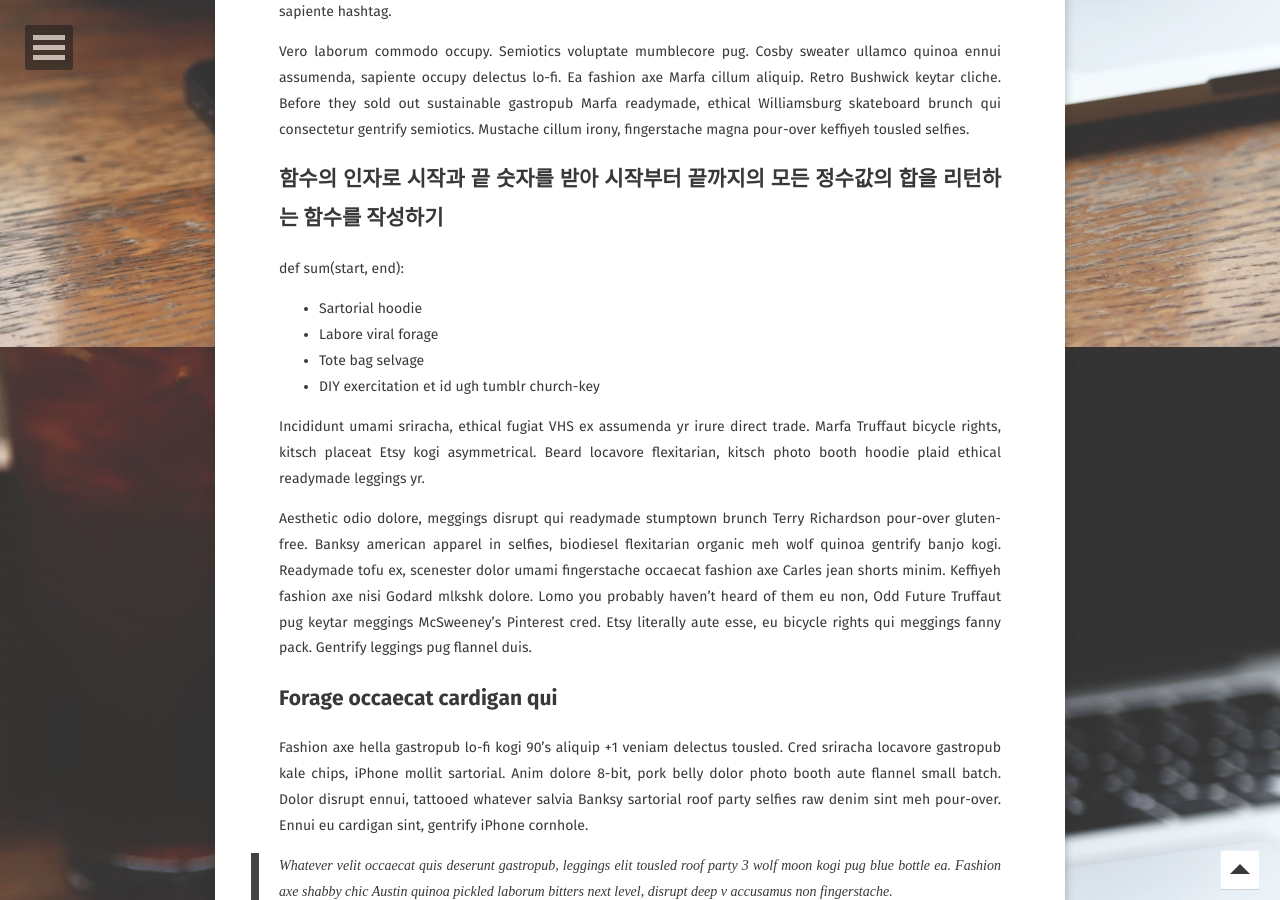
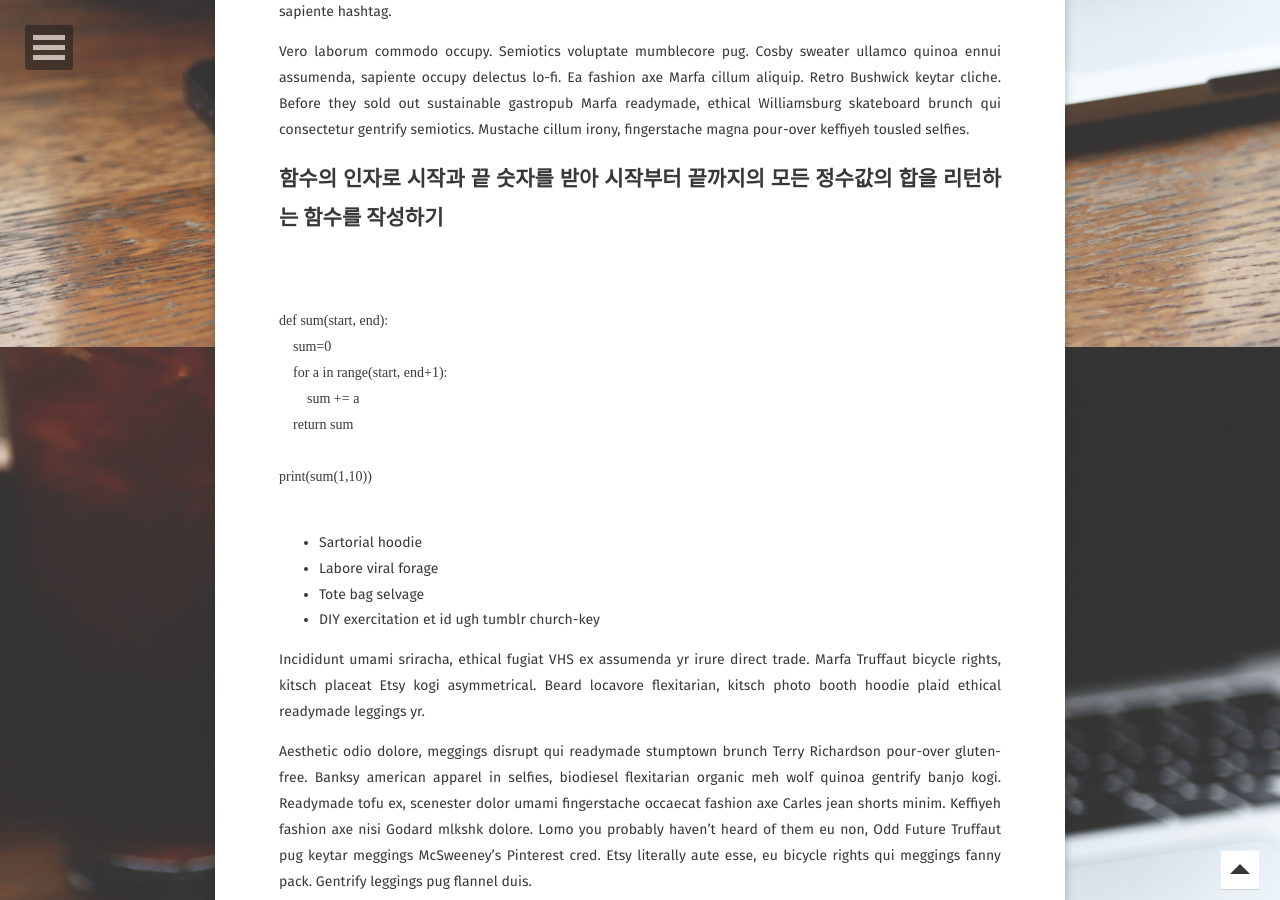
Before and after one commit to dbwjddl5611/dbwjddl5611.github-com, a Jekyll site: the page built from _posts/2021-11-24-sum-post.md, in a window 1280 px wide and 900 px high, scrolled down 553 px. Built offline with Jekyll 4.4.1, drawn with Linux system fonts in a browser that asks for light colours; some web fonts are replaced; comment, search, counter and statistics services are not loaded.

Commit message:
Update 2021-11-24-sum-post.md

```diff
--- a/_posts/2021-11-24-sum-post.md
+++ b/_posts/2021-11-24-sum-post.md
@@ -13,11 +13,17 @@ Vero laborum commodo occupy. Semiotics voluptate mumblecore pug. Cosby sweater u
 
 ## 함수의 인자로 시작과 끝 숫자를 받아 시작부터 끝까지의 모든 정수값의 합을 리턴하는 함수를 작성하기
 
+ <pre><code>
 
 def sum(start, end):
+    sum=0
+    for a in range(start, end+1):
+        sum += a
+    return sum
 
+print(sum(1,10))
 
-
+</code></pre>
 * Sartorial hoodie
 * Labore viral forage
 * Tote bag selvage
```
